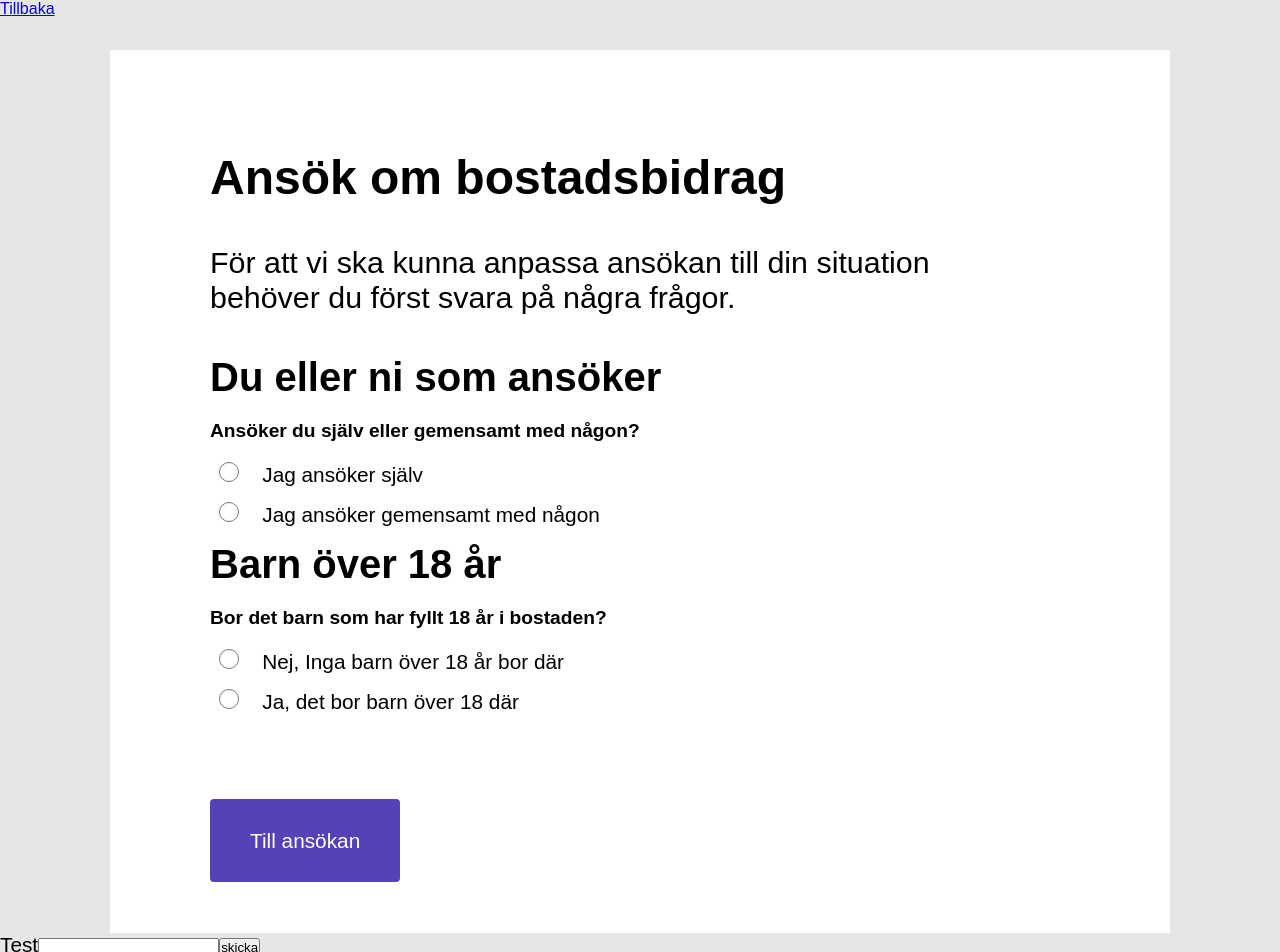
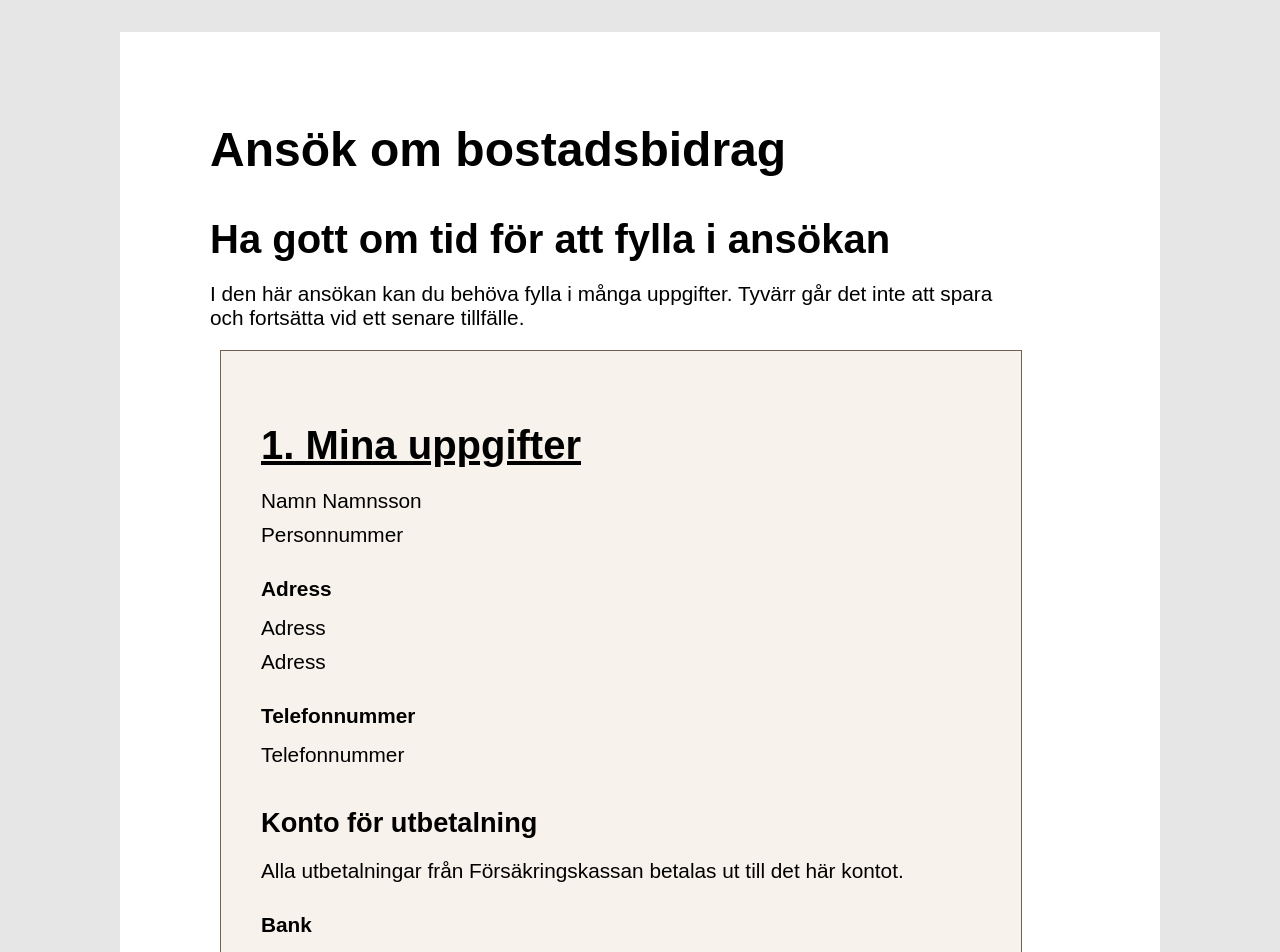
Before and after one commit to CeciliaKembring/fk-form, a Vue app: page / in a window 1280 px wide. Shown: the top 952 px of the page. Built offline with nearby package versions, Linux system fonts and the light colour scheme.

Commit message:
Ändring för endast redovisning av funktionalitet.

```diff
--- a/src/App.vue
+++ b/src/App.vue
@@ -6,13 +6,6 @@ import { RouterLink, RouterView } from 'vue-router'
   <header>
 
 
-    <div class="wrapper">
-
-      <nav>
-        <RouterLink to="/">Tillbaka</RouterLink>
-        <!-- <RouterLink to="/mainForm">Ansök om bostadsbidrag</RouterLink> -->
-      </nav>
-    </div>
   </header>
 <main>
   <RouterView />
--- a/src/assets/main.css
+++ b/src/assets/main.css
@@ -17,6 +17,7 @@
 }
 p{
   max-width: 800px;
+  margin-top: 10px;
 }
 .main-form h2{
   font-size: 2rem;
--- a/src/components/Address.vue
+++ b/src/components/Address.vue
@@ -65,9 +65,9 @@ const selectedAccommodation = ref('choose');
 
 
         <p class="bold">Övriga uppgifter</p>
-        <p>Kryssa i de uppgifter som gäller för dig.</p>
+        <p>Kryssa i om någon av följande uppgifter gäller för dig.</p>
         <input type="checkbox" id="rent_period">
-        <label for="rent_period">Jag har fyresfria perioder</label><br>
+        <label for="rent_period">Jag har hyresfria perioder</label><br>
         <input type="checkbox" id="rent_discount">
         <label for="rent_discount">Jag har hyresrabatt</label><br>
         <input type="checkbox" id="rent_function">
@@ -142,7 +142,7 @@ const selectedAccommodation = ref('choose');
         <label for="yes_loan">Ja</label>
 
         <p class="bold">Övriga uppgifter</p>
-        <p>Kryssa i de uppgifter som gäller för dig.</p>
+        <p>Kryssa i om någon av följande uppgifter gäller för dig</p>
         <input type="checkbox" id="house">
         <label for="house">Jag bor i ett tvåfamiljshus</label><br>
         <input type="checkbox" id="plot">
--- a/src/components/Assets.vue
+++ b/src/components/Assets.vue
@@ -145,7 +145,7 @@ label {
 }
 
 .input_form input {
-    width: 500px;
+    max-width: 500px;
 }
 
 input {
--- a/src/components/Info.vue
+++ b/src/components/Info.vue
@@ -18,7 +18,9 @@
         <p class="bold">Bank</p>
         <p>Namn på bank</p>
 
+
         <button type="button" class="app-btn">Ändra</button>
+        <p>*Statisk, kan ej ändras*</p>
     </div>
 </form>
 </template>
--- a/src/components/TheWelcome.vue
+++ /dev/null
@@ -1,56 +0,0 @@
-<script setup>
-import { useRouter } from 'vue-router';
-
-
-</script>
-
-<template>
-<div class="main-form">
-<div class="container-form">
-<div class="box">
-<h1>Ansök om bostadsbidrag</h1>
-<p class="large">För att vi ska kunna anpassa ansökan till din situation behöver du först svara på några frågor.</p>
-</div>
-
-<div class="box">
-<h3>Du eller ni som ansöker</h3>
-<p class="bold">Ansöker du själv eller gemensamt med någon?</p>
-<form class="first-form" action="#">
-  <input type="radio" id="alone" name="application" value="alone">
-  <label for="alone">Jag ansöker själv</label><br>
-  <input type="radio" id="together" name="application" value="together">
-  <label for="together">Jag ansöker gemensamt med någon</label><br>
-</form>
-</div>
-
-<div class="box">
-<h3>Barn över 18 år</h3>
-<p class="bold">Bor det barn som har fyllt 18 år i bostaden?</p>
-<form class="first-form" action="#">
-  <input type="radio" id="no" name="kids" value="no">
-  <label for="no">Nej, Inga barn över 18 år bor där</label><br>
-  <input type="radio" id="yes" name="kids" value="yes">
-  <label for="yes">Ja, det bor barn över 18 där</label><br>
-</form>
-</div>
-<div class="apply_btn">
-<router-link to="/mainForm" class="apply">Till ansökan</router-link>
-</div>
-</div>
-</div>
-</template>
-
-<style scoped>
-.bold{
-    margin-bottom: 20px;
-}
-.apply{
-  text-decoration: none;
-}
-.apply_btn{
-  margin-top: 100px;
-  margin-bottom: 20px;
-}
-
-
-</style>
--- a/src/router/index.js
+++ b/src/router/index.js
@@ -8,16 +8,6 @@ const router = createRouter({
       path: '/',
       name: 'home',
       component: HomeView
-    },
-    {
-      path: '/mainForm',
-      name: 'mainForm',
-      component: () => import('../views/MainFormView.vue')
-    },
-    {
-      path: '/savePage',
-      name: 'savePage',
-      component: () => import('../views/SaveView.vue')
     }
   ]
 })
--- a/src/views/HomeView.vue
+++ b/src/views/HomeView.vue
@@ -1,14 +1,93 @@
 <script setup>
-import TheWelcome from '../components/TheWelcome.vue'
+import Info from '../components/Info.vue'
+import Address from '../components/Address.vue'
+import Family from '../components/Family.vue'
+import Income from '../components/Income.vue'
+import Assets from '../components/Assets.vue'
+import Other from '../components/Other.vue'
+
+const openInfoModal = () => {
+  isInfoModalVisible.value = true;
+};
+
+const closeInfoModal = () => {
+  isInfoModalVisible.value = false;
+};
+
+import { ref } from 'vue';
+
+const isInfoModalVisible = ref(false);
 </script>
 
+
 <template>
-  <main>
-    <TheWelcome />
-    <form action="#">
-      <label for="test_input">Test</label>
-      <input type="text" id="test_input">
-      <input type="submit" value="skicka">
-    </form>
-  </main>
+    <div class="main-form" action="#">
+      <div class="container-form">
+        <div class="box">
+          <h1>Ansök om bostadsbidrag</h1>
+          <h3>Ha gott om tid för att fylla i ansökan</h3>
+          <p class="medium">I den här ansökan kan du behöva fylla i många uppgifter. Tyvärr går det inte att spara och
+            fortsätta vid ett senare tillfälle.</p>
+
+
+          <div v-if="isInfoModalVisible" class="modal">
+            <div class="modal-content">
+              <span class="close" @click="closeInfoModal">&times;</span>
+              <p class="bold">Under konstruktion</p>
+              <p>Vill du spara din ansökan och fylla i senare?</p>
+              <button @click="closeInfoModal" class="cancel">Avbryt</button>
+              <router-link to="/savePage" class="confirm">Bekräfta</router-link>
+            </div>
+          </div>
+        </div>
+
+        <div class="container-wrap">
+
+          <Info />
+          <Address />
+          <Family />
+          <Income />
+          <Assets />
+          <Other />
+
+        </div>
+
+
+        <h2>Underskrift</h2>
+
+        <div class="sign-form">
+          <input type="checkbox" id="sign" name="signForm" value="sign">
+          <label for="sign">Jag intygar på heder och samvete att de uppgifter jag lämnar är riktiga och fullständiga.
+            Jag vet att jag kan få betala tillbaka felaktigt utbetald ersättning. Jag vet att jag kan göra mig skyldig
+            till brott om jag lämnar oriktiga eller ofullständiga uppgifter, eller inte meddelar Försäkringskassan när
+            uppgifterna ändras.</label>
+        </div>
+
+        <button class="apply">Signera</button>
+      </div>
+    </div>
+
 </template>
+
+<style scoped>
+.main-form {
+  padding: 20px;
+}
+.close{
+  padding: 5px;
+  font-size: 2em;
+  margin: 5px;
+  cursor: pointer;
+}
+.confirm{
+  text-decoration: none;
+  padding: 5px;
+  color: black;
+}
+.cancel{
+  color: black;
+  padding: 5px;
+  border: none;
+}
+
+</style>
--- a/src/views/MainFormView.vue
+++ /dev/null
@@ -1,94 +0,0 @@
-<script setup>
-import Info from '../components/Info.vue'
-import Address from '../components/Address.vue'
-import Family from '../components/Family.vue'
-import Income from '../components/Income.vue'
-import Assets from '../components/Assets.vue'
-import Other from '../components/Other.vue'
-
-const openInfoModal = () => {
-  isInfoModalVisible.value = true;
-};
-
-const closeInfoModal = () => {
-  isInfoModalVisible.value = false;
-};
-
-import { ref } from 'vue';
-
-const isInfoModalVisible = ref(false);
-</script>
-
-
-<template>
-    <div class="main-form" action="#">
-      <div class="container-form">
-        <div class="box">
-          <h1>Ansök om bostadsbidrag</h1>
-          <h3>Ha gott om tid för att fylla i ansökan</h3>
-          <p class="medium">I den här ansökan kan du behöva fylla i många uppgifter. Tyvärr går det inte att spara och
-            fortsätta vid ett senare tillfälle.</p>
-          <p>För testning: </p>
-          <button type="button" class="apply" id="save" @click="openInfoModal">Spara ansökan</button>
-
-          <div v-if="isInfoModalVisible" class="modal">
-            <div class="modal-content">
-              <span class="close" @click="closeInfoModal">&times;</span>
-              <p class="bold">Under konstruktion</p>
-              <p>Vill du spara din ansökan och fylla i senare?</p>
-              <button @click="closeInfoModal" class="cancel">Avbryt</button>
-              <router-link to="/savePage" class="confirm">Bekräfta</router-link>
-            </div>
-          </div>
-        </div>
-
-        <div class="container-wrap">
-
-          <Info />
-          <Address />
-          <Family />
-          <Income />
-          <Assets />
-          <Other />
-
-        </div>
-
-
-        <h2>Underskrift</h2>
-
-        <div class="sign-form">
-          <input type="checkbox" id="sign" name="signForm" value="sign">
-          <label for="sign">Jag intygar på heder och samvete att de uppgifter jag lämnar är riktiga och fullständiga.
-            Jag vet att jag kan få betala tillbaka felaktigt utbetald ersättning. Jag vet att jag kan göra mig skyldig
-            till brott om jag lämnar oriktiga eller ofullständiga uppgifter, eller inte meddelar Försäkringskassan när
-            uppgifterna ändras.</label>
-        </div>
-
-        <button class="apply">Signera</button>
-      </div>
-    </div>
-
-</template>
-
-<style scoped>
-.main-form {
-  padding: 20px;
-}
-.close{
-  padding: 5px;
-  font-size: 2em;
-  margin: 5px;
-  cursor: pointer;
-}
-.confirm{
-  text-decoration: none;
-  padding: 5px;
-  color: black;
-}
-.cancel{
-  color: black;
-  padding: 5px;
-  border: none;
-}
-
-</style>
--- a/src/views/SaveView.vue
+++ /dev/null
@@ -1,3 +0,0 @@
-<template>
-    <h1>Ansökan sparad</h1>
-</template>
--- a/src/views/SignView.vue
+++ /dev/null
@@ -1,3 +0,0 @@
-<template>
-    <h2>Signera</h2>
-</template>
```
Also changed, not shown: src/components/Income.vue (+8 -7 lines).
